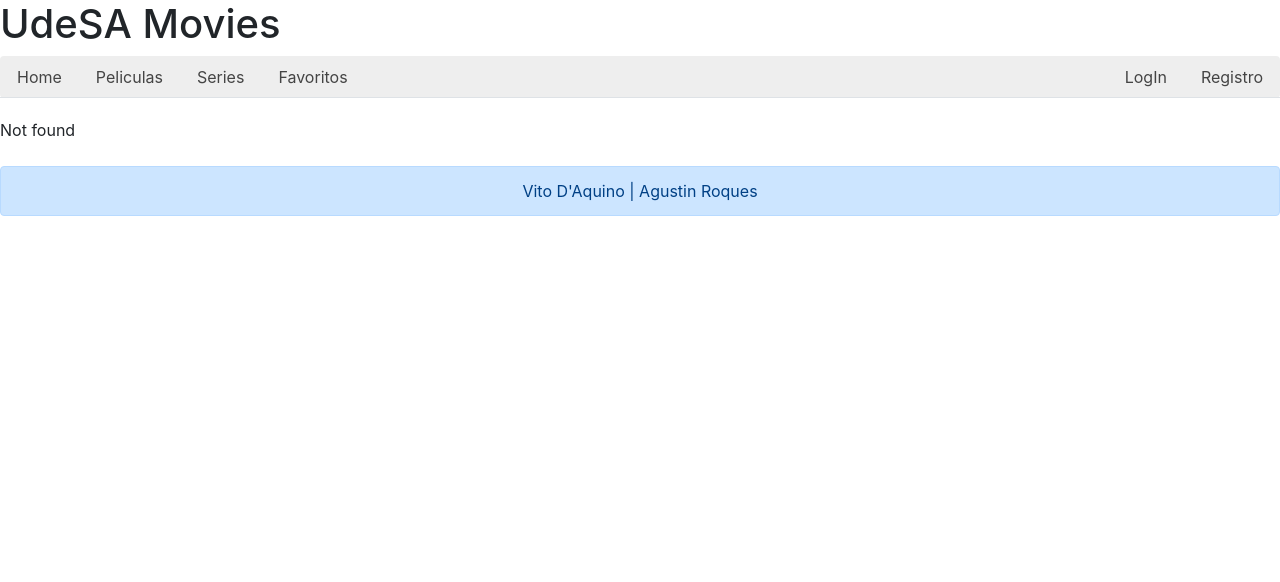
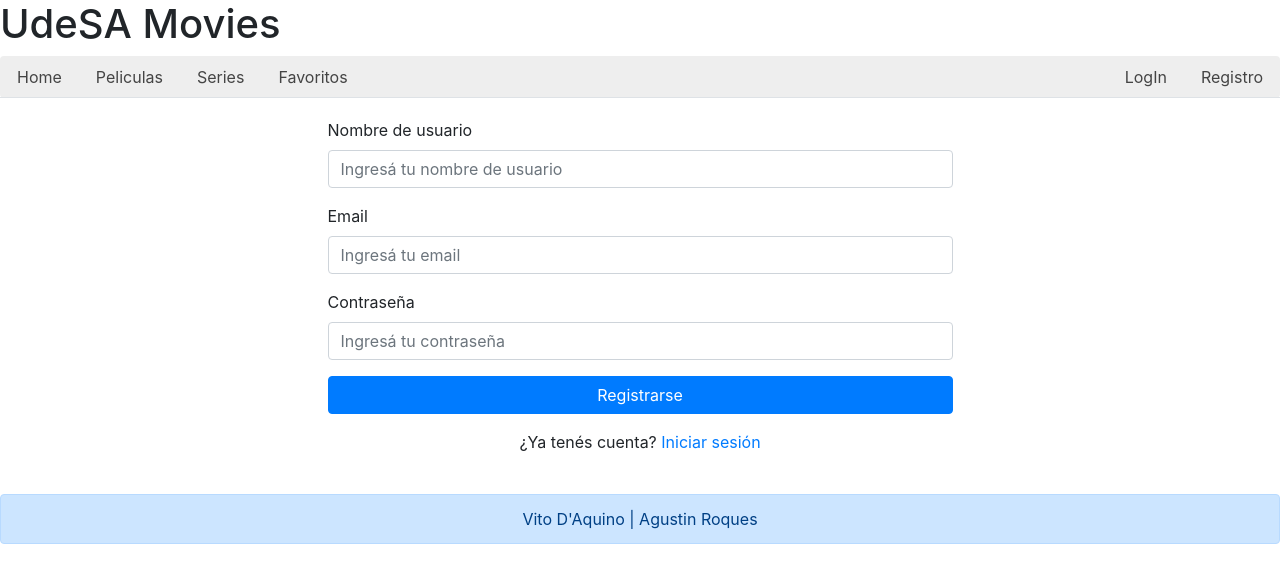
Before and after one commit to mdaquino/PI-Daquino-Roques, a React (Create React App) app: page /FormRegister in a window 1280 px wide. Before the commit this address had no page. Shown: the top 582 px of the page. Built offline with nearby package versions, Linux system fonts and the light colour scheme.

Commit message:
Hice el apartado del Register, ademas de corregir algunas cosas del Home

```diff
--- a/package.json
+++ b/package.json
@@ -11,6 +11,7 @@
     "react-dom": "^19.2.4",
     "react-router-dom": "^5.3.4",
     "react-scripts": "5.0.1",
+    "universal-cookie": "^8.1.0",
     "web-vitals": "^2.1.4"
   },
   "scripts": {
--- a/src/App.js
+++ b/src/App.js
@@ -10,6 +10,7 @@ import DetalleS from './screens/DetalleS/DetalleS';
 import DetalleP from './screens/DetalleP/DetalleP';
 import SearchResults from './screens/SearchResults/SearchResults';
 import NotFound from './screens/NotFound/NotFound';
+import FormRegister from './components/FormRegister/FormRegister';
 function App() {
   return (
     <div className='Container'>
@@ -29,8 +30,9 @@ function App() {
         <Route path="/detalleS/:id" component={DetalleS}/>
         <Route path="/DetalleP/:id" component={DetalleP}/>
         <Route path="/SearchResults/:tipo/:nombre" component={SearchResults}/>
+        <Route path="/FormRegister" component={FormRegister}/>
 
-         <Route path="*" component={NotFound}/>
+        <Route path="*" component={NotFound}/>
 
       </Switch>
       <footer className="alert alert-primary mt-4 text-center">
--- /dev/null
+++ b/src/components/FormRegister/FormRegister.js
@@ -0,0 +1,107 @@
+import React, { Component } from "react";
+import { Link, withRouter } from "react-router-dom/cjs/react-router-dom.min";
+
+
+class FormRegister extends Component {
+    constructor(props) {
+        super(props)
+        this.state = {
+            username: "",
+            email: "",
+            contrasena: "",
+            error: ""
+        }
+    }
+
+    evitarEnvio(evento) {
+        evento.preventDefault()
+
+        let usuarioACrear = { username: this.state.username, email: this.state.email, contrasena: this.state.contrasena }
+
+        if (this.state.username.length <= 3 || this.state.username.length > 7) {
+            alert("El nombre de usuario debe tener entre 3 y 7 caracteres");
+            return
+        }
+
+        if (!this.state.email.includes("@")) {
+            alert("El campo de email debe incluir @")
+            return
+        }
+
+        if (this.state.contrasena.length <= 5 || this.state.contrasena.length >= 12) {
+            alert("La contreseña debe tener entre 5 y 12 caracteres")
+            return
+        }
+
+
+        console.log(usuarioACrear)
+
+        let usersStorage = localStorage.getItem("users")
+
+        if (usersStorage !== null) {
+            let usersParseado = JSON.parse(usersStorage)
+            let usersFiltardo = usersParseado.filter((usuario) => usuario.email == this.state.email)
+            if (usersFiltardo.length == 1) {
+                alert("Ya existe un usuario con el email ingresado")
+                return
+            } else {
+                usersParseado.push(usuarioACrear)
+                let usersEnJson = JSON.stringify(usersParseado)
+                localStorage.setItem("users", usersEnJson)
+
+            }
+        } else {
+            let usersInicial = []
+            usersInicial.push(usuarioACrear)
+            let usersEnJson = JSON.stringify(usersInicial)
+            localStorage.setItem("users", usersEnJson)
+
+
+        }
+
+        this.props.history.push("/LogIn")
+
+
+    }
+
+    cambioInput(evento) {
+        if (evento.target.id == 'password') {
+            this.setState({ contrasena: evento.target.value })
+        }
+        if (evento.target.id == 'username') {
+            this.setState({ username: evento.target.value })
+        }
+        if (evento.target.id == 'email') {
+            this.setState({ email: evento.target.value })
+        }
+        console.log(evento.target.value)
+    }
+
+
+    render() {
+        return (
+            <div class="row justify-content-center">
+                <div class="col-md-6">
+                    <form onSubmit={(evento) => this.evitarEnvio(evento)}>
+                        <div class="form-group">
+                            <label for="username">Nombre de usuario</label>
+                            <input onChange={(evento) => this.cambioInput(evento)} type="text" className="form-control" id="username" placeholder="Ingresá tu nombre de usuario" />
+                        </div>
+                        <div class="form-group">
+                            <label for="email">Email</label>
+                            <input onChange={(evento) => this.cambioInput(evento)} type="email" className="form-control" id="email" placeholder="Ingresá tu email" />
+                        </div>
+                        <div class="form-group">
+                            <label for="password">Contraseña</label>
+                            <input onChange={(evento) => this.cambioInput(evento)} type="password" className="form-control" id="password" placeholder="Ingresá tu contraseña" />
+                        </div>
+                        <button type="submit" className="btn btn-primary btn-block">Registrarse</button>
+                    </form>
+                    <p class="mt-3 text-center">¿Ya tenés cuenta? <Link to="/LogIn">Iniciar sesión</Link></p>
+                </div>
+            </div>
+        )
+    }
+}
+
+export default withRouter(FormRegister);
--- a/src/components/Movies/Movies.js
+++ b/src/components/Movies/Movies.js
@@ -42,7 +42,7 @@ class Movies extends Component {
                 <section className="row cards" id="movies">
                     {
                         this.state.popular.length > 0 ? (
-                            this.state.popular.map((personaje) => (
+                            this.state.popular.slice(0,4).map((personaje) => (
                                 <CardMovie
                                    id = {personaje.id}
                                    nombre={personaje.title}
@@ -59,7 +59,7 @@ class Movies extends Component {
                 <section className="row cards" id="now-playing">
                     {
                         this.state.nowPlaying.length > 0 ? (
-                            this.state.nowPlaying.map((personaje) => (
+                            this.state.nowPlaying.slice(0,6).map((personaje) => (
                                 <CardNMP
                                     id = {personaje.id}
                                     nombre={personaje.title}
--- a/src/components/PeliculasScreen/PeliculasScreen.js
+++ b/src/components/PeliculasScreen/PeliculasScreen.js
@@ -56,12 +56,12 @@ class PeliculasScreen extends Component {
         console.log(this.state)
         return (
                 <>
+                <h2 className="alert alert-primary">Peliculas</h2>
                 <form onSubmit={(e) => this.evitarEnvio(e)}>
                         <label>Nombre: </label>
                         <input type="text" onChange={(evento)=>this.cambioDelInput(evento)} value={this.state.valor}></input>
                         <input type="submit" value="submit"></input>
                 </form>
-                <h2 className="alert alert-primary">Peliculas</h2>
                 <section className="row cards" id="now-playing">
                     {
                         this.state.personajes.length > 0 ? (
--- a/src/components/SeriesC/SeriesC.js
+++ b/src/components/SeriesC/SeriesC.js
@@ -38,7 +38,7 @@ class SeriesC extends Component {
                 <section className="row cards" id="tv-show">
                     {
                         this.state.popular.length > 0 ? (
-                            this.state.popular.map((personaje) =>
+                            this.state.popular.slice(0,5).map((personaje) =>
                                 <CardSerie
                                     id = {personaje.id}
                                     nombre={personaje.original_name}
@@ -55,7 +55,7 @@ class SeriesC extends Component {
                 <section className="row cards" id="on-air-today">
                     {
                         this.state.airing.length > 0 ? (
-                            this.state.airing.map((personaje) =>
+                            this.state.airing.slice(0,6).map((personaje) =>
                                 <CardSAT
                                     id = {personaje.id}
                                     nombre={personaje.original_name}
--- a/src/screens/Registro/Registro.js
+++ b/src/screens/Registro/Registro.js
@@ -1,27 +1,9 @@
 import React from "react";
+import FormRegister from "../../components/FormRegister/FormRegister";
 function Registro() {
     return(
         <>
-        <h2 class="alert alert-primary">Registro</h2>
-
-        <div class="row justify-content-center">
-            <div class="col-md-6">
-                <form>
-                    <div class="form-group">
-                        <label for="email">Email</label>
-                        <input type="email" class="form-control" id="email" placeholder="Ingresá tu email"/>
-                    </div>
-                    <div class="form-group">
-                        <label for="password">Contraseña</label>
-                        <input type="password" class="form-control" id="password" placeholder="Ingresá tu contraseña"/>
-                    </div>
-                    <button type="submit" class="btn btn-primary btn-block">Registrarse</button>
-                </form>
-                <p class="mt-3 text-center">¿Ya tenés cuenta? <a href="login.html">Iniciar sesión</a></p>
-            </div>
-        </div>
-
-
+        <FormRegister/>
         </>
       )
 }
```
Also changed, not shown: 1 other file (tests, documents, lock files or other folders).
